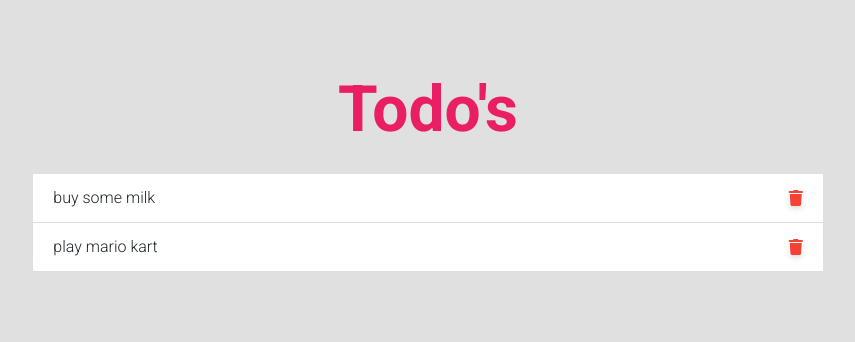
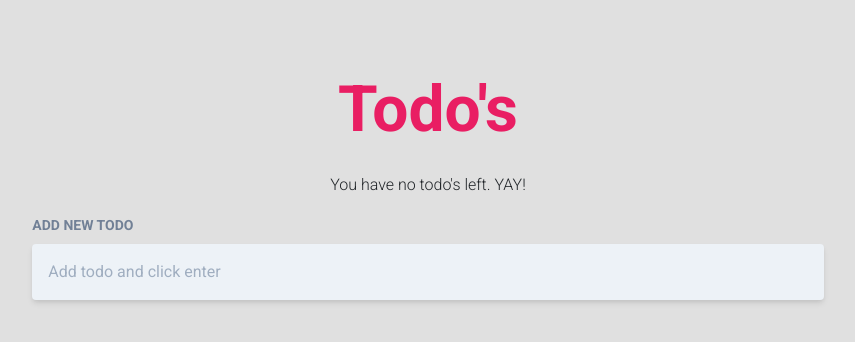
Before and after one commit to ChrisKipruto/todoapp, a React (Create React App) app: page / in a window 1280 px wide. Shown: the top 342 px of the page, without its empty margins (212-1067 px from the left). Built offline with nearby package versions, Linux system fonts and the light colour scheme.

Commit message:
Added addTodo functionality

```diff
--- a/src/App.js
+++ b/src/App.js
@@ -1,11 +1,11 @@
 import React, { Component } from 'react';
 import Todos from './components/Todos';
+import AddForm from './components/AddForm';
 
 class App extends Component {
   state = {
     todos: [
-      {id:1, content: 'buy some milk'},
-      {id:2, content: 'play mario kart'}
+
     ]
   }
 
@@ -18,10 +18,23 @@ class App extends Component {
     })
   }
 
+  addTodo = (todo) => {
+    todo.id = Math.floor(Math.random() * 101);
+    let todos = [...this.state.todos, todo];
+    this.setState({
+      todos:todos
+    })
+  }
+
   render(){
     return(
       <div className="App container">
-        <Todos todos={this.state.todos} deleteTodo={this.deleteTodo} />
+        <div className="todos row d-flex justify-content-center px-4 py-4 mt-5">
+            <div className="col-xl-8 col-lg-8 col-md-12 col-sm-12">
+              <Todos todos={this.state.todos} deleteTodo={this.deleteTodo} />
+              <AddForm addTodo={this.addTodo} />
+            </div>
+        </div>
       </div>
     );
   }
--- /dev/null
+++ b/src/components/AddForm.js
@@ -0,0 +1,34 @@
+import React, { Component } from 'react';
+
+class AddForm extends Component {
+    state = {
+        content: ''
+    }
+
+    handleChange = (e) => {
+        this.setState({
+            content: e.target.value
+        })
+    }
+
+    handleSubmit = (e) => {
+        e.preventDefault();
+        this.props.addTodo(this.state);
+        this.setState({
+            content: ''
+        })
+    }
+
+    render() {
+        return(
+            <div>
+                <form onSubmit={this.handleSubmit}>
+                    <label className="uppercase tracking-white font-semibold text-gray-600 text-sm">Add new Todo</label>
+                    <input type="text" value={this.state.content} placeholder="Add todo and click enter" className="px-3 py-3 bg-gray-200 shadow-md rounded w-full outline-none focus:outline-none focus:bg-gray-100 text-gray-900" onChange={this.handleChange} />
+                </form>
+            </div>
+        );
+    }
+}
+
+export default AddForm;
--- a/src/components/Todos.js
+++ b/src/components/Todos.js
@@ -15,13 +15,11 @@ const Todos = ({todos, deleteTodo}) => {
     )
 
     return (
-        <div className="todos row d-flex justify-content-center px-4 py-4 mt-5">
-            <div className="col-xl-8 col-lg-8 col-md-12 col-sm-12">
-                <h1 className="pink-text text-center font-weight-bold mb-4 text-6xl">Todo's</h1>
-                <ul className="list-group">
-                    {todoList}
-                </ul>
-            </div>
+        <div className="mb-3">
+            <h1 className="pink-text text-center font-weight-bold mb-4 text-6xl">Todo's</h1>
+            <ul className="list-group">
+                {todoList}
+            </ul>
         </div>
     );
 }
```
